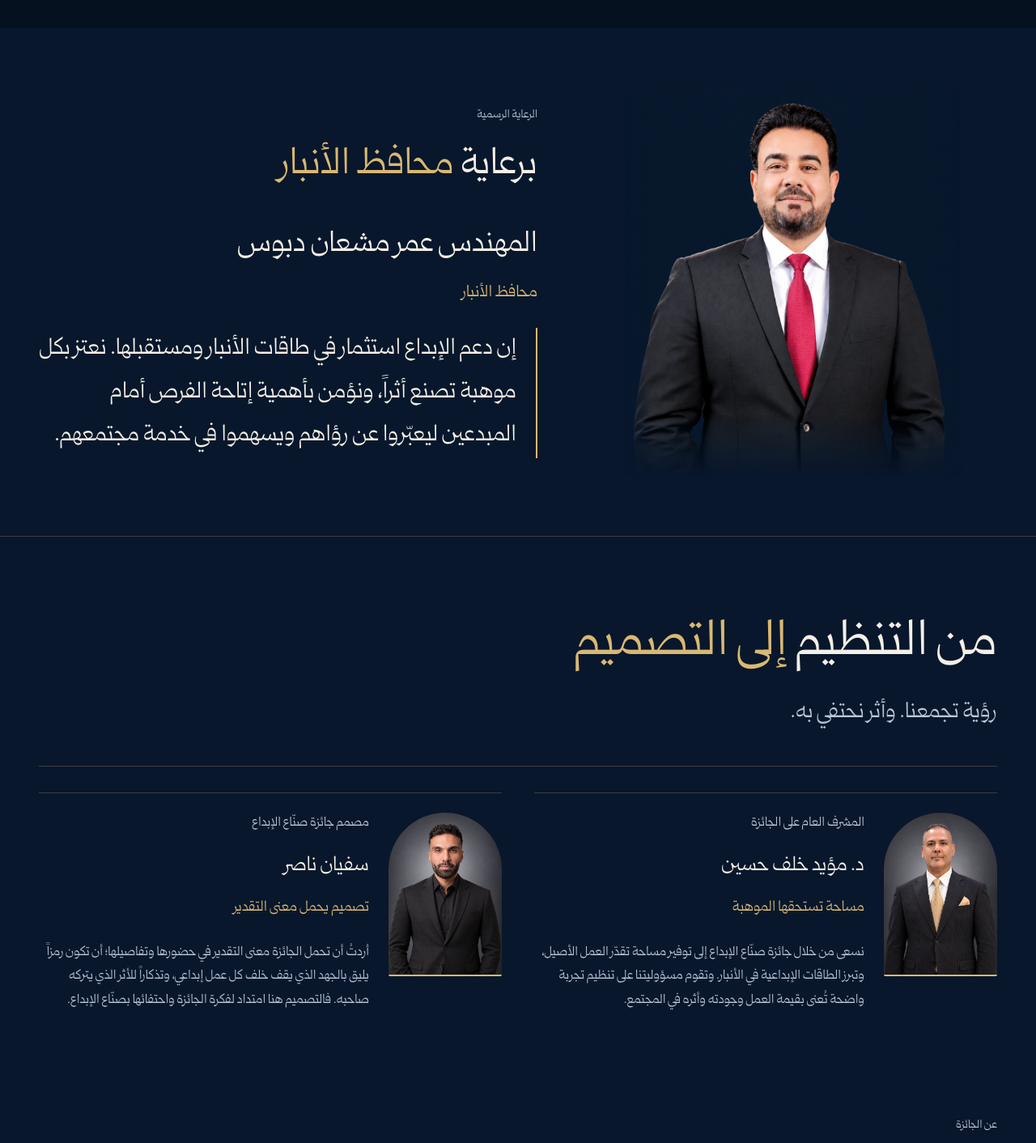
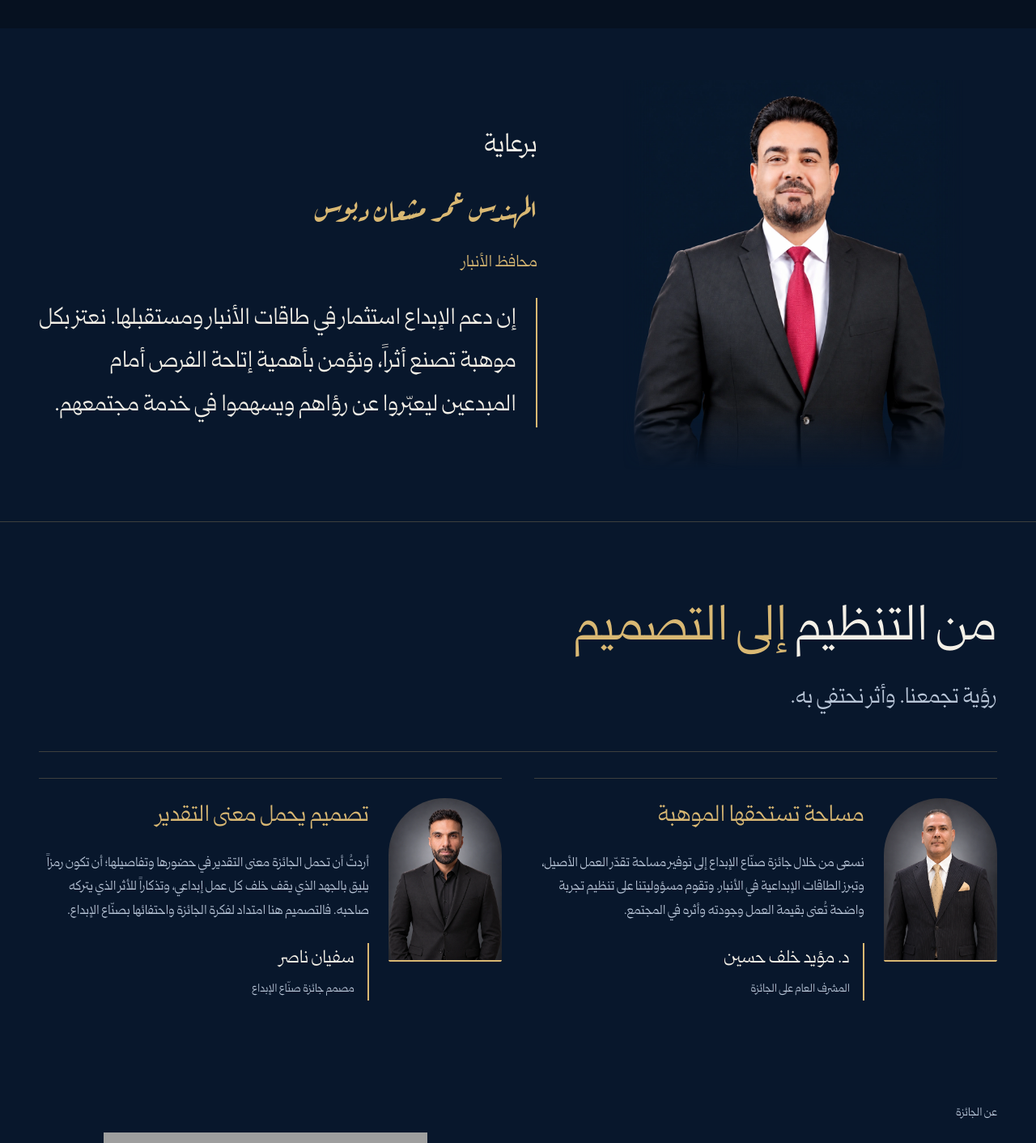
Before and after one commit to sufyanaser/anbar-expo, a Next.js app: page /ACMA26 in a window 1280 px wide. Shown: the part 780-2192 px from the top of the page at 81% size. Built offline with nearby package versions, Linux system fonts and the light colour scheme; grey boxes are pictures that could not be loaded.

Commit message:
Refine ACMA26 sponsorship typography, leadership, timeline and committees

```diff
--- a/src/app/ACMA26/acma26.module.css
+++ b/src/app/ACMA26/acma26.module.css
@@ -1399,3 +1399,190 @@
     margin-block: -8px 16px;
   }
 }
+
+/* Ceremonial typography, chronological milestones and award-inspired frames. */
+@font-face {
+  font-family: "ACMA Aref Ruqaa";
+  src: url("/brand/acma26/fonts/ArefRuqaa-Regular.ttf") format("truetype");
+  font-weight: 400;
+  font-style: normal;
+  font-display: swap;
+}
+.patronage .sponsorshipLabel {
+  color: var(--ivory);
+  font-size: clamp(22px, 2.5vw, 32px);
+  margin: 0 0 12px;
+}
+.patronage .governorName {
+  margin: 0 0 16px;
+  font-family: "ACMA Aref Ruqaa", var(--font-qomra-arabic), serif;
+  font-size: clamp(24px, 3vw, 38px);
+  line-height: 1.8;
+  color: var(--gold);
+}
+.leaderCard .leaderTheme {
+  color: var(--gold);
+  font-size: clamp(23px, 2.2vw, 30px);
+  line-height: 1.65;
+  margin: 0 0 20px;
+}
+.leaderQuote {
+  margin: 0;
+}
+.leaderSignature {
+  margin-block-start: 24px;
+  padding-inline-start: 16px;
+  border-inline-start: 2px solid var(--gold);
+}
+.leaderSignature p:first-child {
+  color: var(--ivory);
+  font-size: 22px;
+}
+.leaderSignature p + p {
+  color: var(--muted);
+  font-size: 14px;
+  margin-block-start: 4px;
+}
+.timeline {
+  grid-template-columns: repeat(4, minmax(0, 1fr));
+  list-style: none;
+  padding: 0;
+  margin: 48px 0 0;
+  gap: 0;
+}
+.timeline li {
+  position: relative;
+  padding: 32px 0 0 24px;
+  border-block-start: 1px solid var(--line);
+}
+.timeline li::before {
+  content: "";
+  position: absolute;
+  inset-block-start: -6px;
+  inset-inline-start: 0;
+  width: 11px;
+  height: 11px;
+  background: var(--gold);
+  transform: rotate(45deg);
+  box-shadow: 0 0 0 5px var(--navy);
+}
+.timeline li:last-child {
+  border-color: transparent;
+}
+.timeline time,
+.timelineDate {
+  display: block;
+  color: var(--gold);
+  font-size: clamp(18px, 1.9vw, 24px);
+  margin-block-end: 12px;
+}
+.timeline li > span:last-child {
+  color: var(--muted);
+  font-size: 16px;
+}
+.juryPortrait {
+  border-radius: 0;
+  border: 1px solid var(--line);
+  border-block-end: 0;
+  clip-path: polygon(0 0, calc(100% - 26px) 0, 100% 26px, 100% 100%, 0 100%);
+}
+.juryPortrait::after {
+  content: "";
+  position: absolute;
+  inset: 0;
+  border-inline-start: 2px solid var(--gold);
+  background: linear-gradient(to top, #061220 0%, transparent 25%);
+  pointer-events: none;
+}
+.juryCaption {
+  position: relative;
+  padding: 18px 10px 0;
+  border-block-start: 2px solid var(--gold);
+  text-align: start;
+}
+.juryMember .juryCaption h3 {
+  margin: 0 0 4px;
+  padding-inline-end: 18px;
+  font-size: clamp(16px, 1.45vw, 19px);
+}
+.juryNumber {
+  position: absolute;
+  inset-inline-end: 0;
+  inset-block-start: 19px;
+  color: var(--gold);
+  opacity: 0.65;
+  font:
+    11px/1.6 Arial,
+    sans-serif;
+}
+.committeeRow {
+  padding-block: 8px 16px;
+}
+.committeeRow li {
+  position: relative;
+  min-height: 72px;
+  border: 1px solid var(--line);
+  border-inline-start: 2px solid var(--gold);
+  background: linear-gradient(110deg, #10243b, #0a1a2d);
+  border-radius: 2px;
+  transition:
+    transform 180ms ease,
+    border-color 180ms ease,
+    background 180ms ease;
+}
+.committeeRow span {
+  width: 26px;
+  height: 26px;
+  display: grid;
+  place-items: center;
+  border: 1px solid var(--line);
+  border-radius: 50%;
+  font-size: 10px;
+}
+@media (hover: hover) {
+  .committeeRow li:hover {
+    transform: translateY(-3px);
+    border-color: var(--gold);
+    background: #132b42;
+  }
+}
+@media (max-width: 760px) {
+  .timeline {
+    grid-template-columns: 1fr;
+    margin-block-start: 32px;
+  }
+  .timeline li {
+    border-block-start: 0;
+    border-inline-start: 1px solid var(--line);
+    padding: 0 24px 32px 0;
+  }
+  .timeline li::before {
+    inset-inline-start: -6px;
+    inset-block-start: 9px;
+  }
+  .timeline li:last-child {
+    padding-block-end: 0;
+  }
+}
+@media (max-width: 639px) {
+  .leaderCard {
+    grid-template-columns: 1fr;
+  }
+  .leaderPortrait {
+    width: 100px;
+  }
+  .leaderCard .leaderTheme {
+    font-size: 25px;
+  }
+  .juryCaption {
+    padding-inline: 4px;
+  }
+}
+@media (prefers-reduced-motion: reduce) {
+  .committeeRow li {
+    transition: none;
+  }
+  .committeeRow li:hover {
+    transform: none;
+  }
+}
--- a/src/app/ACMA26/page.tsx
+++ b/src/app/ACMA26/page.tsx
@@ -130,11 +130,10 @@ export default function Acma26Page() {
         aria-labelledby="patronage-title"
       >
         <div className={s.patronageText}>
-          <p className={s.eyebrow}>الرعاية الرسمية</p>
-          <h2 id="patronage-title">
-            برعاية <span>محافظ الأنبار</span>
+          <p className={s.sponsorshipLabel}>برعاية</p>
+          <h2 id="patronage-title" className={s.governorName}>
+            المهندس عمر مشعان دبوس
           </h2>
-          <h3 className={s.governorName}>المهندس عمر مشعان دبوس</h3>
           <p className={s.governorTitle}>محافظ الأنبار</p>
           <div className={s.editorialQuote}>
             <p>
@@ -192,10 +191,14 @@ export default function Acma26Page() {
                 />
               </figure>
               <div>
-                <p className={s.eyebrow}>{person.role}</p>
-                <h3>{person.name}</h3>
-                <p className={s.leaderTheme}>{person.title}</p>
-                <p>{person.text}</p>
+                <h3 className={s.leaderTheme}>{person.title}</h3>
+                <blockquote className={s.leaderQuote}>
+                  <p>{person.text}</p>
+                </blockquote>
+                <footer className={s.leaderSignature}>
+                  <p>{person.name}</p>
+                  <p>{person.role}</p>
+                </footer>
               </div>
             </article>
           ))}
@@ -356,24 +359,24 @@ export default function Acma26Page() {
         <h2 id="timeline-title">
           مراحل <span>الدورة.</span>
         </h2>
-        <div className={s.timeline}>
-          <p>
-            <strong>1 أكتوبر 2026</strong> — بدء التقديم وفق المنشور
-          </p>
-          <p>
-            <strong>1 ديسمبر 2026</strong> — انتهاء التقديم وفق المنشور
-          </p>
-          <p>
-            <strong>قبل 31 ديسمبر 2026</strong> — إنجاز الأعمال وفق المنشور
-          </p>
-          <p>
-            <strong>31 ديسمبر 2026</strong> — الاحتفال والتكريم
-          </p>
-        </div>
-        <p className={s.rulesNotice}>
-          يُرجع إلى الجهة المنظمة لتوضيح آلية تسليم الأعمال وفق المواعيد
-          المعلنة. الاستلام الإلكتروني غير متاح حالياً.
-        </p>
+        <ol className={s.timeline}>
+          <li>
+            <time dateTime="2026-10-01">1 أكتوبر 2026</time>
+            <span>بدء التقديم وفق المنشور</span>
+          </li>
+          <li>
+            <time dateTime="2026-12-01">1 ديسمبر 2026</time>
+            <span>انتهاء التقديم وفق المنشور</span>
+          </li>
+          <li>
+            <span className={s.timelineDate}>قبل 31 ديسمبر 2026</span>
+            <span>إنجاز الأعمال وفق المنشور</span>
+          </li>
+          <li>
+            <time dateTime="2026-12-31">31 ديسمبر 2026</time>
+            <span>الاحتفال والتكريم</span>
+          </li>
+        </ol>
       </section>
       <TechnicalJury />
       <section className={s.section} aria-labelledby="committees-title">
--- a/src/components/acma26/technical-jury.tsx
+++ b/src/components/acma26/technical-jury.tsx
@@ -10,7 +10,7 @@ export function TechnicalJury() {
         <p className={s.eyebrow}>اللجنة الفنية</p>
         <h2 id="jury-title">اللجنة الفنية لتقييم الأعمال</h2>
         <ul className={s.juryGrid}>
-          {juryMembers.map((member) => (
+          {juryMembers.map((member, index) => (
             <li className={s.juryMember} key={member.id}>
               <div
                 className={s.juryPortrait}
@@ -36,8 +36,13 @@ export function TechnicalJury() {
                   </div>
                 )}
               </div>
-              <h3>{member.name}</h3>
-              <p>{member.specialty}</p>
+              <div className={s.juryCaption}>
+                <span className={s.juryNumber} aria-hidden="true">
+                  {String(index + 1).padStart(2, "0")}
+                </span>
+                <h3>{member.name}</h3>
+                <p>{member.specialty}</p>
+              </div>
             </li>
           ))}
         </ul>
```
Also changed, not shown: public/brand/acma26/fonts/ArefRuqaa-Regular.ttf (added), public/brand/acma26/fonts/OFL-Aref-Ruqaa.txt (added).
